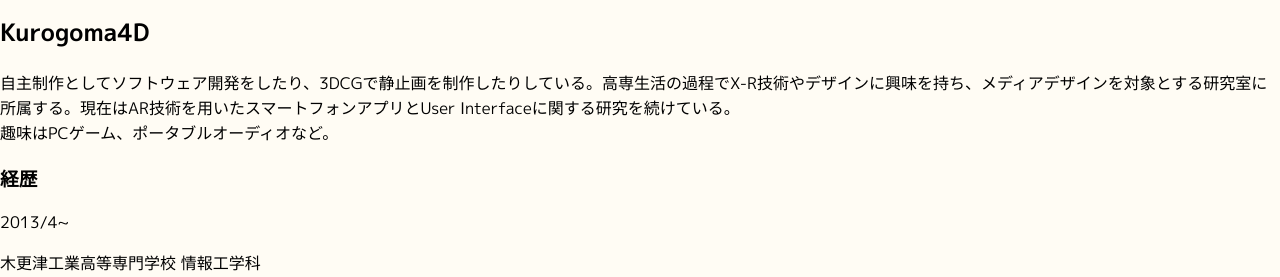
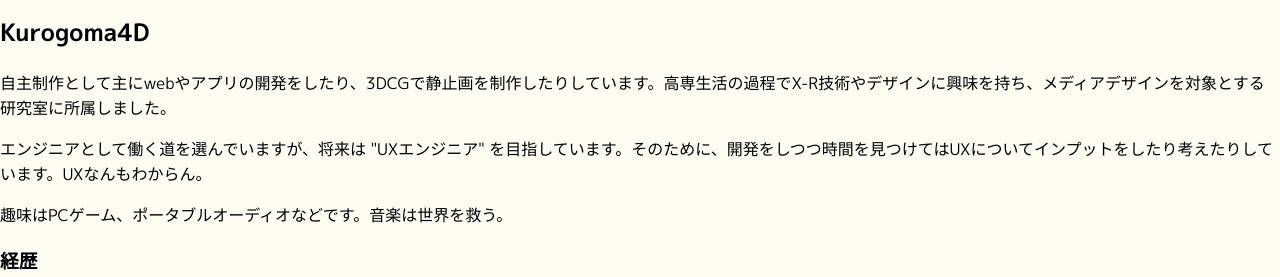
Before and after one commit to Kurogoma4D/portfolio, a Next.js app: page /about in a window 1280 px wide. Shown: the part 618-895 px from the top of the page. Built offline with nearby package versions, Linux system fonts and the light colour scheme.

Commit message:
modify: about

```diff
--- a/next.config.js
+++ b/next.config.js
@@ -5,7 +5,10 @@ const images = require("next-images");
 const nextConfig = {
   exportPathMap: function() {
     return {
-      "/": { page: "/" }
+      "/": { page: "/" },
+      "/about": { page: "/about" },
+      "/skills": { page: "/skills" },
+      "/works": { page: "/works" }
     };
   },
   webpack: (config, {}) => {
--- a/package.json
+++ b/package.json
@@ -23,7 +23,6 @@
     "next-compose-plugins": "^2.2.0",
     "next-images": "^1.2.0",
     "node-sass": "^4.13.0",
-    "rc-scroll-anim": "^2.7.1",
     "react": "^16.10.1",
     "react-dom": "^16.10.1",
     "react-svg-loader": "^3.0.3"
--- a/pages/about.tsx
+++ b/pages/about.tsx
@@ -16,11 +16,13 @@ const About: NextPage = () => {
       </div>
       <div className={style.content}>
         <p>
-          自主制作としてソフトウェア開発をしたり、3DCGで静止画を制作したりしている。高専生活の過程でX-R技術やデザインに興味を持ち、メディアデザインを対象とする研究室に所属する。現在はAR技術を用いたスマートフォンアプリとUser
-          Interfaceに関する研究を続けている。
-          <br />
-          趣味はPCゲーム、ポータブルオーディオなど。
+          自主制作として主にwebやアプリの開発をしたり、3DCGで静止画を制作したりしています。高専生活の過程でX-R技術やデザインに興味を持ち、メディアデザインを対象とする研究室に所属しました。
         </p>
+        <p>
+          エンジニアとして働く道を選んでいますが、将来は "UXエンジニア"
+          を目指しています。そのために、開発をしつつ時間を見つけてはUXについてインプットをしたり考えたりしています。UXなんもわからん。
+        </p>
+        <p>趣味はPCゲーム、ポータブルオーディオなどです。音楽は世界を救う。</p>
         <h3>経歴</h3>
         <div className={style.carrier}>
           <p>2013/4~</p>
```
Also changed, not shown: 1 other file (tests, documents, lock files or other folders).
